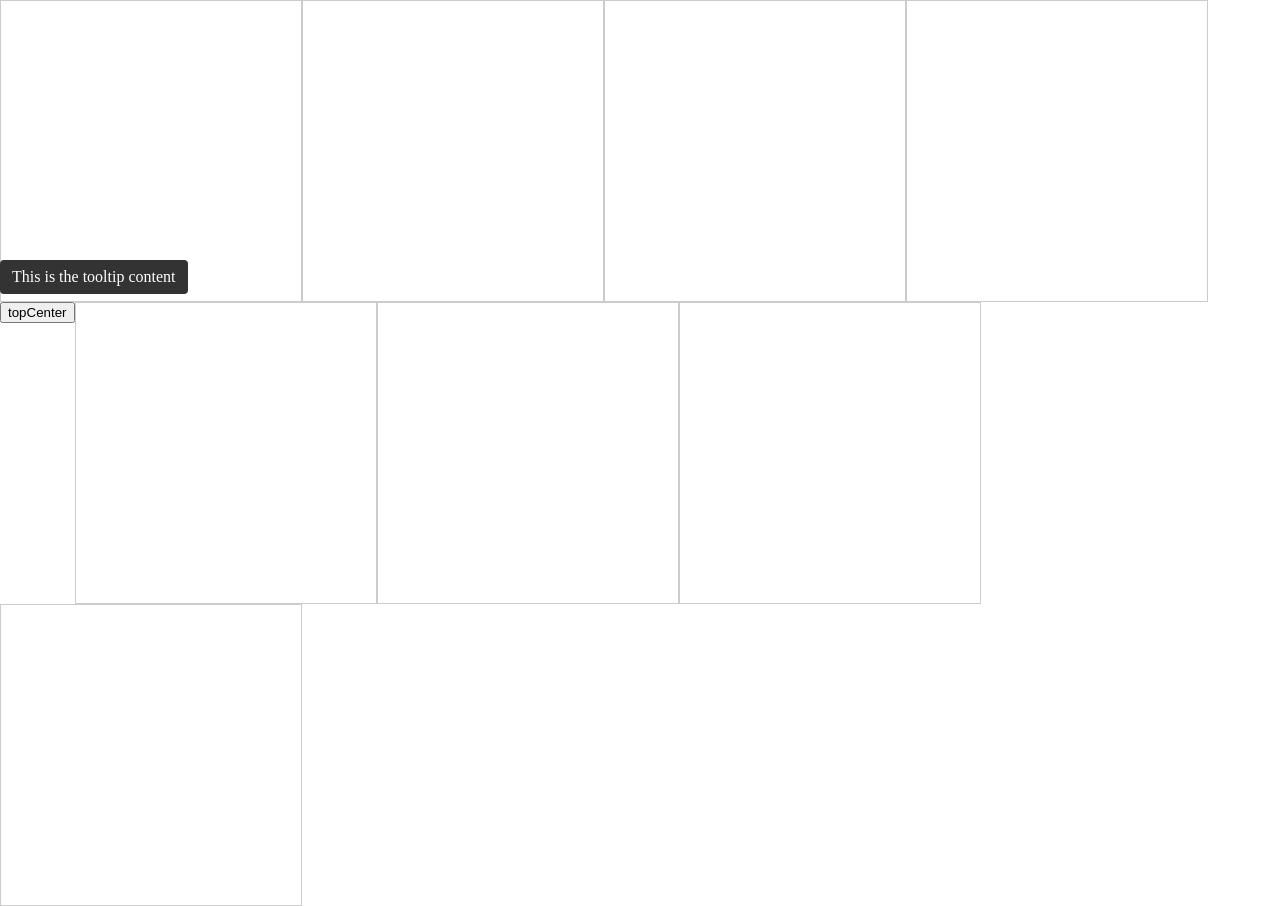
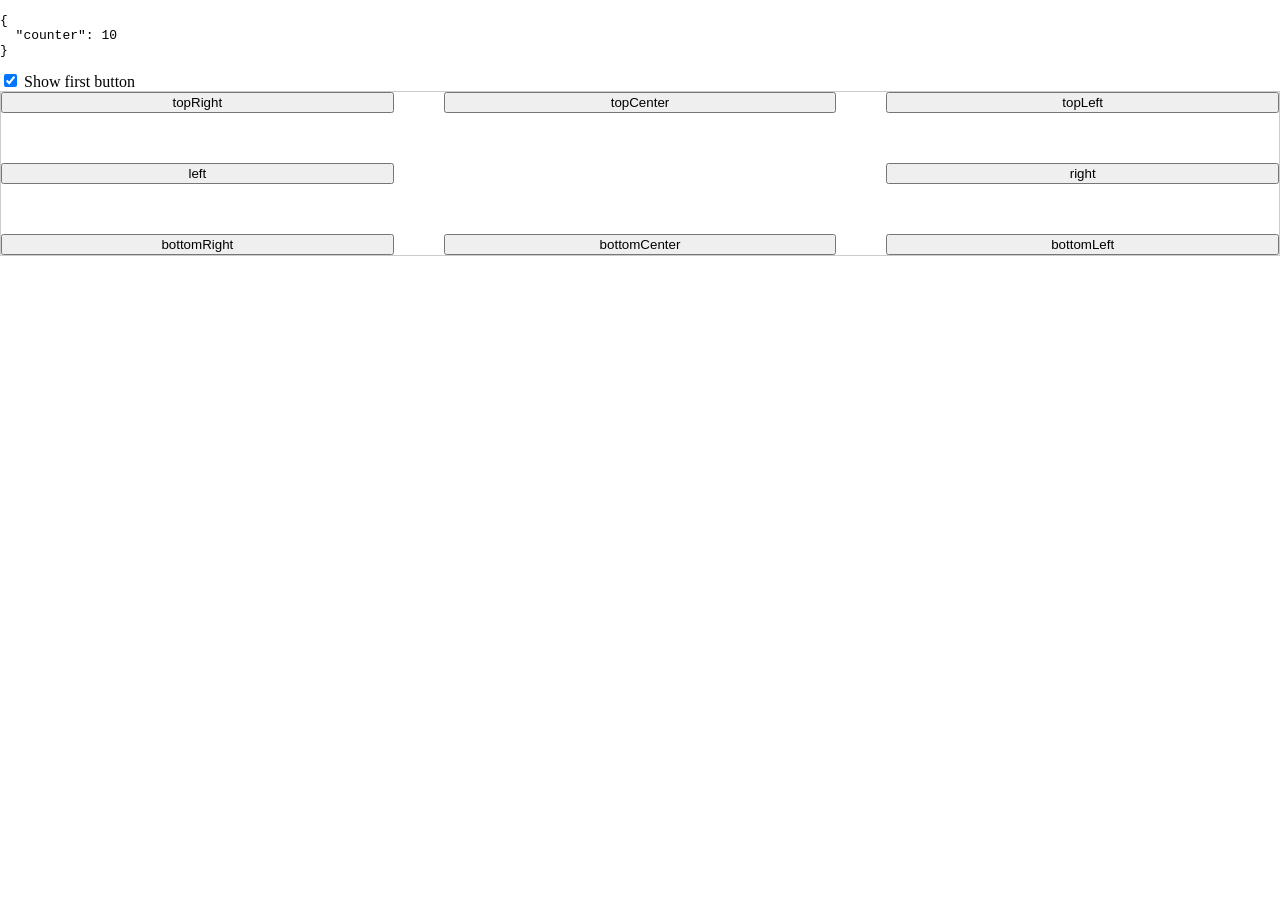
Before and after one commit to Jclong98/popover-tooltip, a Nuxt app: page / in a window 1280 px wide. After the commit the page ends 800 px from the top, so only its background shows below. Built offline with nearby package versions, Linux system fonts and the light colour scheme.

Commit message:
add tooltip functionality and main CSS styles

```diff
--- /dev/null
+++ b/assets/main.css
@@ -0,0 +1,70 @@
+.grid-container {
+  display: grid;
+  grid-template-columns: 1fr 1fr 1fr;
+  grid-template-rows: 1fr 1fr 1fr;
+  gap: 50px;
+  border: 1px solid #ccc;
+}
+
+.tooltip {
+  --gap: 8px;
+
+  background-color: #333;
+  color: white;
+  padding: 8px 12px;
+  border-radius: 4px;
+  white-space: nowrap;
+  display: none;
+
+  /* position styling */
+  position: fixed;
+  position-try-fallbacks: flip-block, flip-inline, flip-block flip-inline;
+
+  &.topCenter {
+    justify-self: anchor-center;
+    bottom: anchor(top);
+    margin-block-end: var(--gap);
+  }
+
+  &.topLeft {
+    bottom: anchor(top);
+    left: anchor(left);
+    margin-block-end: var(--gap);
+  }
+
+  &.topRight {
+    bottom: anchor(top);
+    right: anchor(right);
+    margin-block-end: var(--gap);
+  }
+
+  &.bottomCenter {
+    justify-self: anchor-center;
+    top: anchor(bottom);
+    margin-block-start: var(--gap);
+  }
+
+  &.bottomLeft {
+    top: anchor(bottom);
+    left: anchor(left);
+    margin-block-start: var(--gap);
+  }
+
+  &.bottomRight {
+    top: anchor(bottom);
+    right: anchor(right);
+    margin-block-start: var(--gap);
+  }
+
+  &.left {
+    align-self: anchor-center;
+    right: anchor(left);
+    margin-inline-end: var(--gap);
+  }
+
+  &.right {
+    align-self: anchor-center;
+    left: anchor(right);
+    margin-inline-start: var(--gap);
+  }
+}
--- a/nuxt.config.ts
+++ b/nuxt.config.ts
@@ -1,5 +1,6 @@
 // https://nuxt.com/docs/api/configuration/nuxt-config
 export default defineNuxtConfig({
-  compatibilityDate: '2024-11-01',
-  devtools: { enabled: true }
-})
+  compatibilityDate: "2024-11-01",
+  devtools: { enabled: true },
+  css: ["~/assets/main.css"],
+});
--- a/pages/index.vue
+++ b/pages/index.vue
@@ -1,101 +1,43 @@
-<script lang="ts" setup></script>
+<script lang="ts" setup>
+const counter = ref(0);
+
+onMounted(() => {
+  setInterval(() => {
+    counter.value++;
+  }, 500);
+});
+
+const showFirstButton = ref(true);
+</script>
 
 <template>
+  <pre>{{ { counter } }}</pre>
+
+  <label>
+    <input type="checkbox" v-model="showFirstButton" />
+    Show first button
+  </label>
+
   <div class="grid-container">
-    <div class="filler"></div>
-    <div class="filler"></div>
-    <div class="filler"></div>
+    <button
+      v-if="showFirstButton"
+      v-tooltip.topRight="'this is the tooltip content ' + counter"
+    >
+      topRight
+    </button>
+    <button v-tooltip.topCenter="'topCenter'">topCenter</button>
+    <button v-tooltip.topLeft="'this is the tooltip content'">topLeft</button>
 
-    <div class="filler"></div>
-    <div>
-      <button class="anchor">topCenter</button>
-    </div>
-    <div class="filler"></div>
+    <button v-tooltip.left="'this is the tooltip content'">left</button>
+    <div></div>
+    <button v-tooltip.right="'this is the tooltip content'">right</button>
 
-    <div class="filler"></div>
-    <div class="filler"></div>
-    <div class="filler"></div>
+    <button v-tooltip.bottomRight="'this is the tooltip content'">
+      bottomRight
+    </button>
+    <button v-tooltip.bottomCenter="'bottomCenter'">bottomCenter</button>
+    <button v-tooltip.bottomLeft="'this is the tooltip content'">
+      bottomLeft
+    </button>
   </div>
-
-  <div class="tooltip topCenter">This is the tooltip content</div>
 </template>
-
-<style scoped>
-.grid-container {
-  display: flex;
-  flex-wrap: wrap;
-}
-
-.filler {
-  height: 300px;
-  border: 1px solid #ccc;
-  width: 300px;
-}
-
-.anchor {
-  anchor-name: --anchor;
-}
-
-.tooltip {
-  --gap: 8px;
-
-  background-color: #333;
-  color: white;
-  padding: 8px 12px;
-  border-radius: 4px;
-  white-space: nowrap;
-
-  /* position styling */
-  position: fixed;
-  position-anchor: --anchor;
-  position-try-fallbacks: flip-block, flip-inline, flip-block flip-inline;
-
-  &.topCenter {
-    justify-self: anchor-center;
-    bottom: anchor(top);
-    margin-block-end: var(--gap);
-  }
-
-  &.topLeft {
-    bottom: anchor(top);
-    left: anchor(left);
-    margin-block-end: var(--gap);
-  }
-
-  &.topRight {
-    bottom: anchor(top);
-    right: anchor(right);
-    margin-block-end: var(--gap);
-  }
-
-  &.bottomCenter {
-    justify-self: anchor-center;
-    top: anchor(bottom);
-    margin-block-start: var(--gap);
-  }
-
-  &.bottomLeft {
-    top: anchor(bottom);
-    left: anchor(left);
-    margin-block-start: var(--gap);
-  }
-
-  &.bottomRight {
-    top: anchor(bottom);
-    right: anchor(right);
-    margin-block-start: var(--gap);
-  }
-
-  &.left {
-    align-self: anchor-center;
-    right: anchor(left);
-    margin-inline-end: var(--gap);
-  }
-
-  &.right {
-    align-self: anchor-center;
-    left: anchor(right);
-    margin-inline-start: var(--gap);
-  }
-}
-</style>
--- /dev/null
+++ b/plugins/tooltip.ts
@@ -0,0 +1,77 @@
+import type { Directive } from "vue";
+
+const POSITIONS = [
+  "topCenter",
+  "topLeft",
+  "topRight",
+  "bottomCenter",
+  "bottomLeft",
+  "bottomRight",
+  "left",
+  "right",
+];
+
+function findFirstValidPosition(modifiers: Record<string, boolean>) {
+  for (const key of Object.keys(modifiers)) {
+    if (POSITIONS.includes(key)) {
+      return key;
+    }
+  }
+
+  // default topCenter
+  return POSITIONS[0];
+}
+
+function findTooltip(el: HTMLElement) {
+  // @ts-ignore not yet implemented in ts
+  const anchorName = el.style.anchorName;
+
+  return document.querySelector(`[style*="position-anchor: ${anchorName}"]`);
+}
+
+const vTooltip: Directive = {
+  mounted(el, binding) {
+    console.log({ el, binding });
+
+    const id = Math.random().toString(36).substring(2, 15);
+    const anchorName = `--anchor-${id}`;
+    el.style.anchorName = anchorName;
+
+    const tooltip = document.createElement("div");
+    tooltip.innerText = binding.value;
+
+    tooltip.classList.add("tooltip");
+    tooltip.classList.add(findFirstValidPosition(binding.modifiers));
+
+    // @ts-ignore not yet implemented in ts
+    tooltip.style.positionAnchor = anchorName;
+
+    el.after(tooltip);
+
+    el.addEventListener("mouseenter", () => {
+      tooltip.style.display = "block";
+    });
+
+    el.addEventListener("mouseleave", () => {
+      tooltip.style.display = "none";
+    });
+  },
+  updated(el, binding) {
+    const tooltip = findTooltip(el);
+
+    if (tooltip) {
+      tooltip.textContent = binding.value;
+    }
+  },
+  unmounted(el) {
+    const tooltip = findTooltip(el);
+
+    if (tooltip) {
+      tooltip.remove();
+    }
+  },
+};
+
+export default defineNuxtPlugin((nuxtApp) => {
+  nuxtApp.vueApp.directive("tooltip", vTooltip);
+});
```
